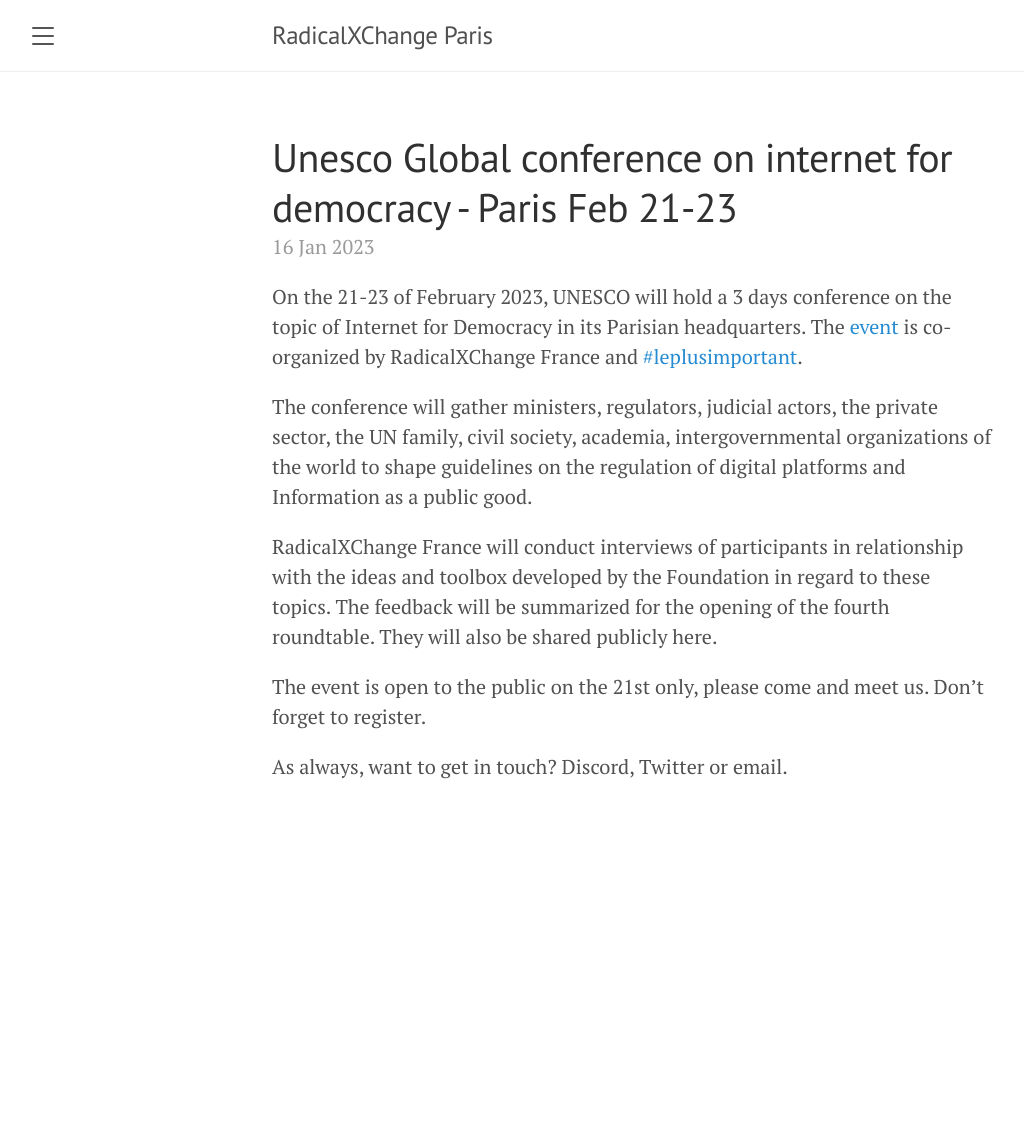
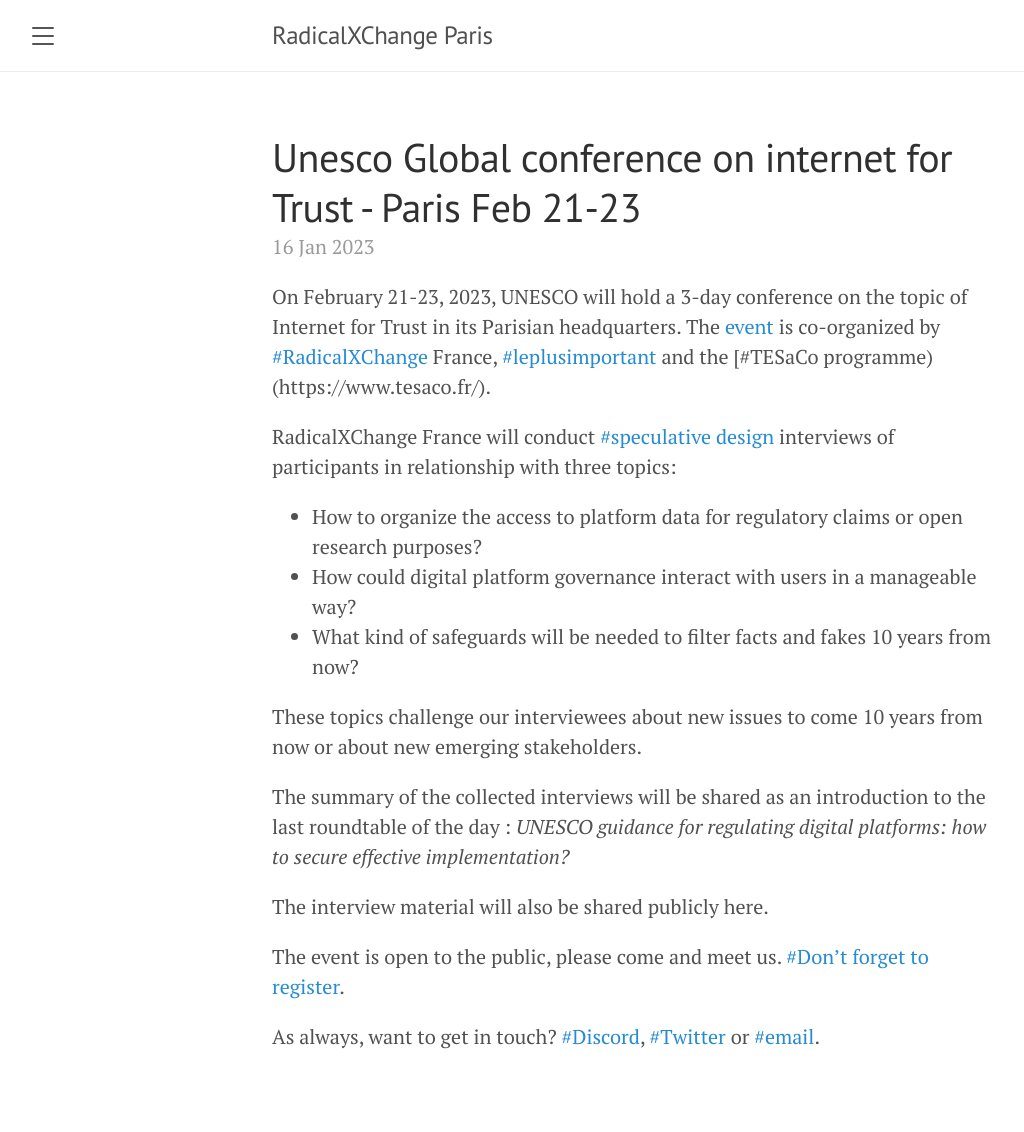
Before and after one commit to RadicalXChangeParis/radicalxchangeparis.github.io, a Jekyll site: the page built from _posts/2023-01-16-Unesco Global Conference on Internet for Democracy.md, in a window 1280 px wide. Shown: the whole page, without its empty margins (8-1032 px from the left). Built offline with Jekyll 4.4.1, drawn with Linux system fonts in a browser that asks for light colours; before the commit the page ends 900 px from its top, so only the background shows below that.

Commit message:
Update 2023-01-16-Unesco Global Conference on Internet for Democracy.md

```diff
--- a/_posts/2023-01-16-Unesco Global Conference on Internet for Democracy.md
+++ b/_posts/2023-01-16-Unesco Global Conference on Internet for Democracy.md
@@ -1,14 +1,21 @@
 ---
 layout: post
-title:  "Unesco Global conference on internet for democracy - Paris Feb 21-23"
+title:  "Unesco Global conference on internet for Trust - Paris Feb 21-23"
 ---
 
-On the 21-23 of February 2023, UNESCO will hold a 3 days conference on the topic of Internet for Democracy in its Parisian headquarters. The [event](https://www.unesco.org/en/internet-conference) is co-organized by RadicalXChange France and [#leplusimportant](https://leplusimportant.org/).
+On February 21-23, 2023, UNESCO will hold a 3-day conference on the topic of Internet for Trust in its Parisian headquarters. The [event](https://www.unesco.org/en/internet-conference) is co-organized by [#RadicalXChange](https://www.radicalxchange.org/) France, [#leplusimportant](https://leplusimportant.org/) and the [#TESaCo programme)(https://www.tesaco.fr/).
 
-The conference will gather ministers, regulators, judicial actors, the private sector, the UN family, civil society, academia, intergovernmental organizations of the world to shape guidelines on the regulation of digital platforms and Information as a public good.
+RadicalXChange France will conduct [#speculative design](https://en.wikipedia.org/wiki/Speculative_design) interviews of participants in relationship with three topics:
+- How to organize the access to platform data for regulatory claims or open research purposes?
+- How could digital platform governance interact with users in a manageable way?
+- What kind of safeguards will be needed to filter facts and fakes 10 years from now?
 
-RadicalXChange France will conduct interviews of participants in relationship with the ideas and toolbox developed by the Foundation in regard to these topics. The feedback will be summarized for the opening of the fourth roundtable. They will also be shared publicly here.
+These topics challenge our interviewees about new issues to come 10 years from now or about new emerging stakeholders.
 
-The event is open to the public on the 21st only, please come and meet us. Don't forget to register.
+The summary of the collected interviews will be shared as an introduction to the last roundtable of the day : _UNESCO guidance for regulating digital platforms: how to secure effective implementation?_
 
-As always, want to get in touch? Discord, Twitter or email.
+The interview material will also be shared publicly here.
+
+The event is open to the public, please come and meet us. [#Don't forget to register](https://forms.office.com/Pages/DesignPageV2.aspx?subpage=design&FormId=0ueuCdngDkei64yDImh2xxSFMNALCOVFg4-Z2Isvp6NUNlFYUkhKV0o1QVZGQVdGUFJIN0gxSEFLMi4u&Token=81ef9158a7dc41d9bc45cd290157323c).
+
+As always, want to get in touch? [#Discord](https://discord.gg/z7QjZ538Vd), [#Twitter](https://twitter.com/radxchangeparis) or [#email](mailto:rxcfrance@gmail.com).
```
